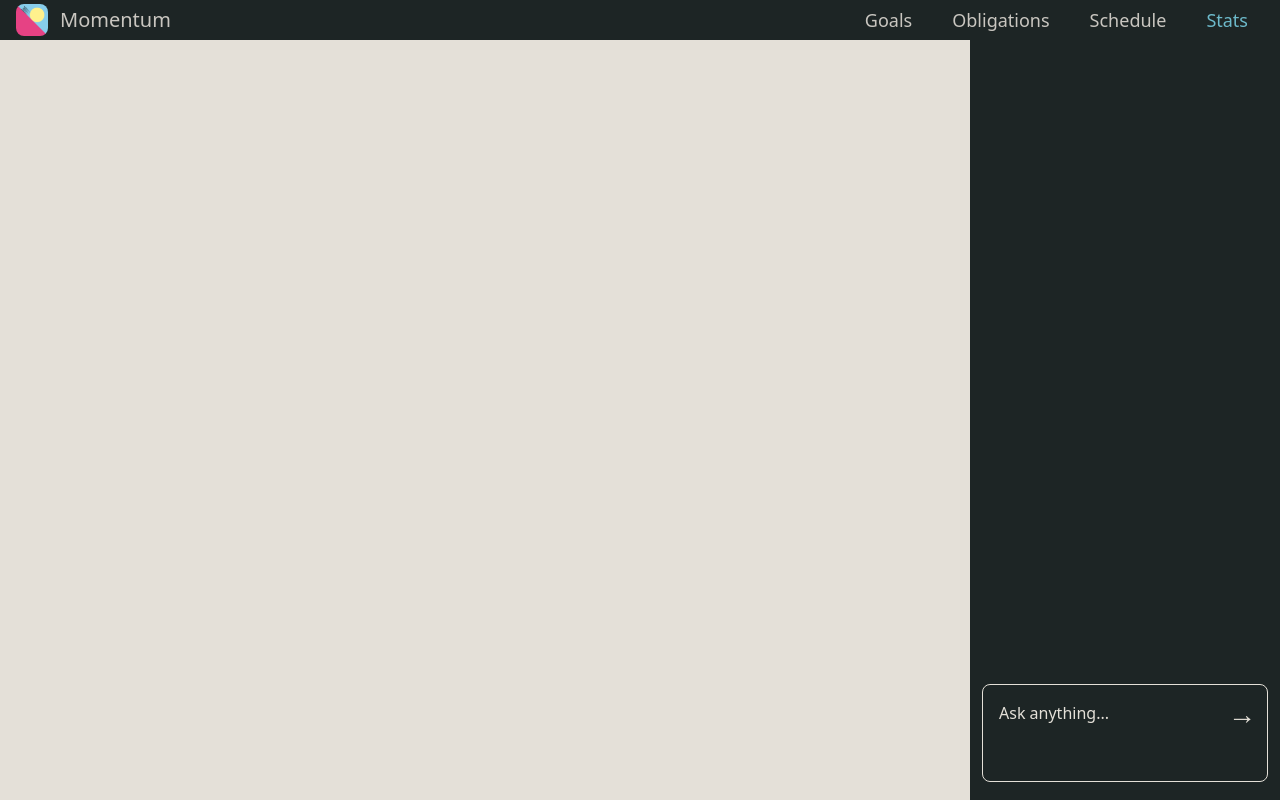
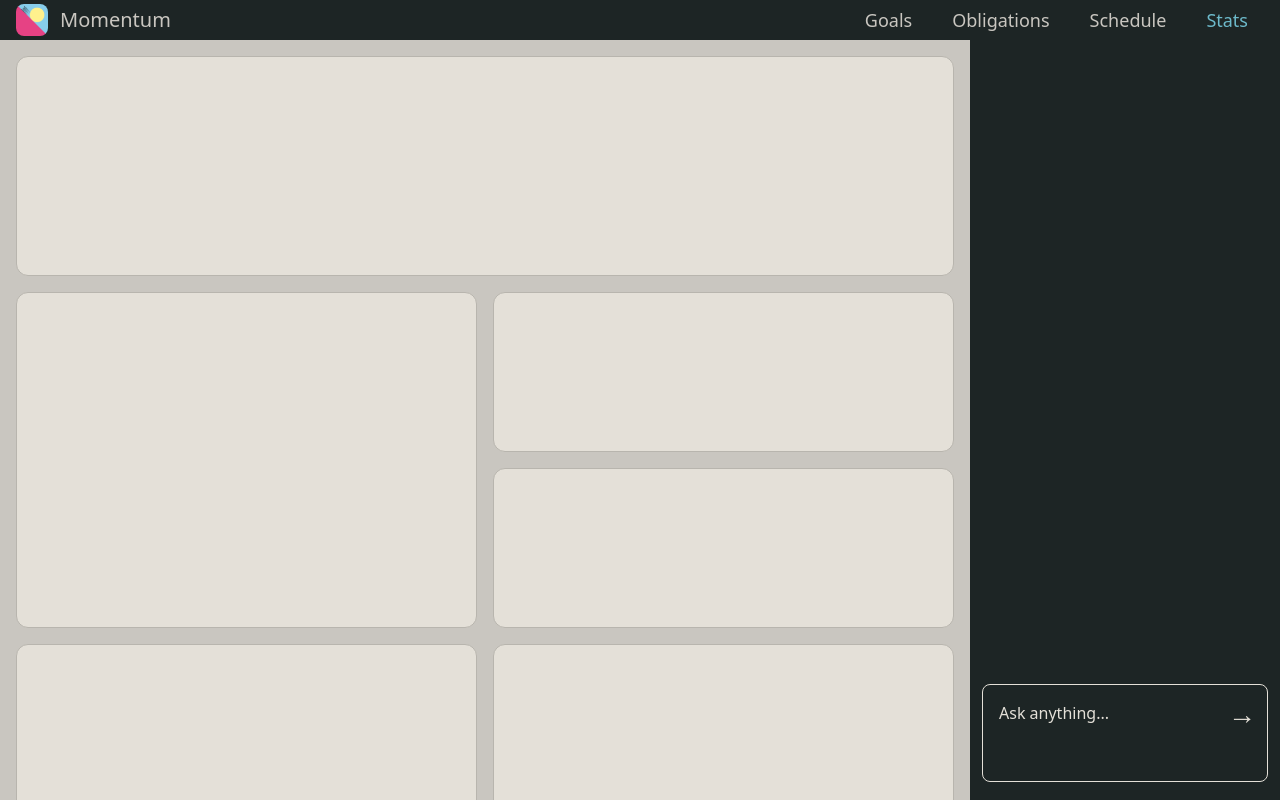
Before and after one commit to Hcookie101/momentum, a Next.js app: page /stats in a window 1280 px wide. Built offline with nearby package versions, Linux system fonts and the light colour scheme.

Commit message:
started working on stats page

```diff
--- a/app/(dashboard)/stats/page.tsx
+++ b/app/(dashboard)/stats/page.tsx
@@ -2,8 +2,15 @@ import Chat from "@/app/ui/chat";
 
 export default function Stats() {
   return (
-    <div className="flex h-[calc(100vh-40px)]">
-      <div className="flex-1 bg-[#E4E0D8]"></div>
+    <div className="flex h-[calc(100vh-40px)] ">
+      <div className="flex-1 bg-[#C9C6C0] h-full overflow-y-auto grid gap-4 grid-cols-2 grid-rows-[220px_160px_160px_180px_180px] [grid-template-areas:'a_a'_'b_c'_'b_d'_'e_f'_'e_f'] p-4">
+        <div className="[grid-area:a] rounded-xl border border-[#b8b5ae] bg-[#E4E0D8]"></div>
+        <div className="[grid-area:b] rounded-xl border border-[#b8b5ae] bg-[#E4E0D8]"></div>
+        <div className="[grid-area:c] rounded-xl border border-[#b8b5ae] bg-[#E4E0D8]"></div>
+        <div className="[grid-area:d] rounded-xl border border-[#b8b5ae] bg-[#E4E0D8]"></div>
+        <div className="[grid-area:e] rounded-xl border border-[#b8b5ae] bg-[#E4E0D8]"></div>
+        <div className="[grid-area:f] rounded-xl border border-[#b8b5ae] bg-[#E4E0D8]"></div>
+      </div>
       <Chat />
     </div>
   );
```
